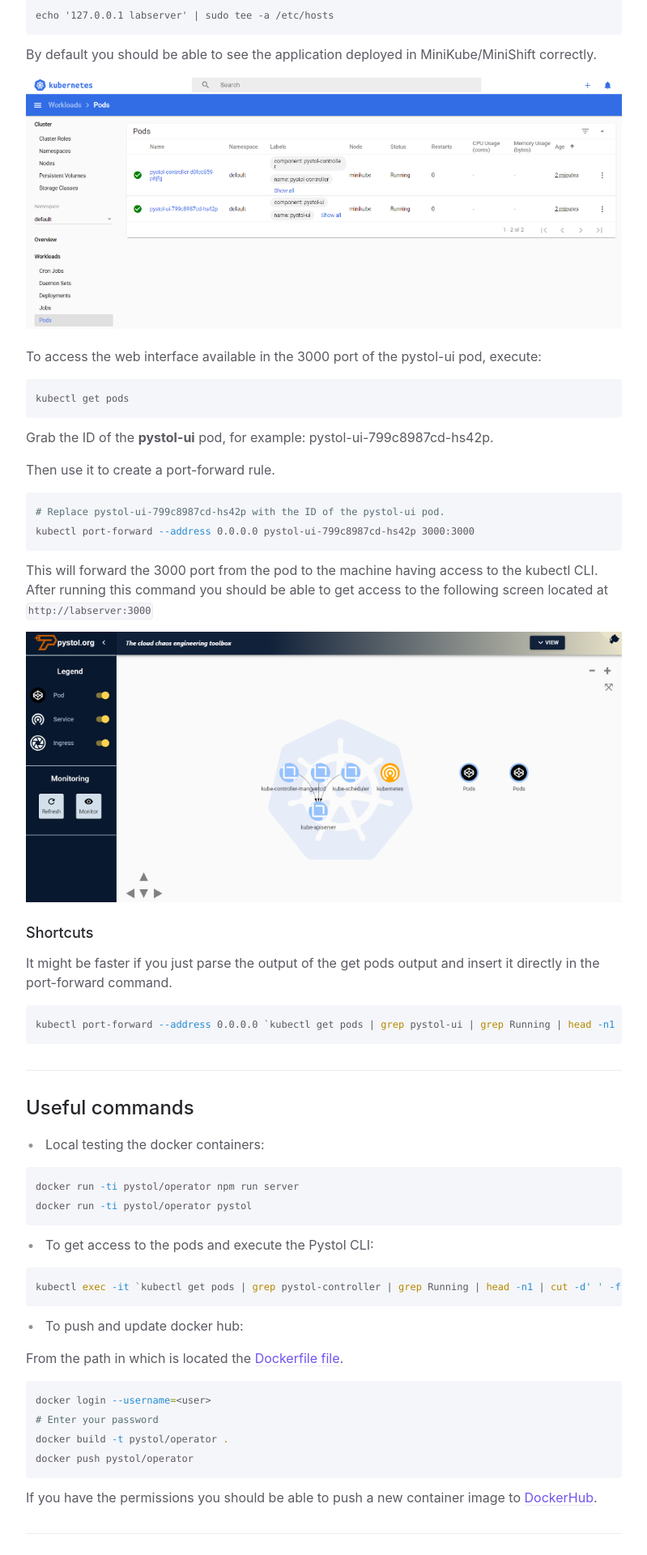
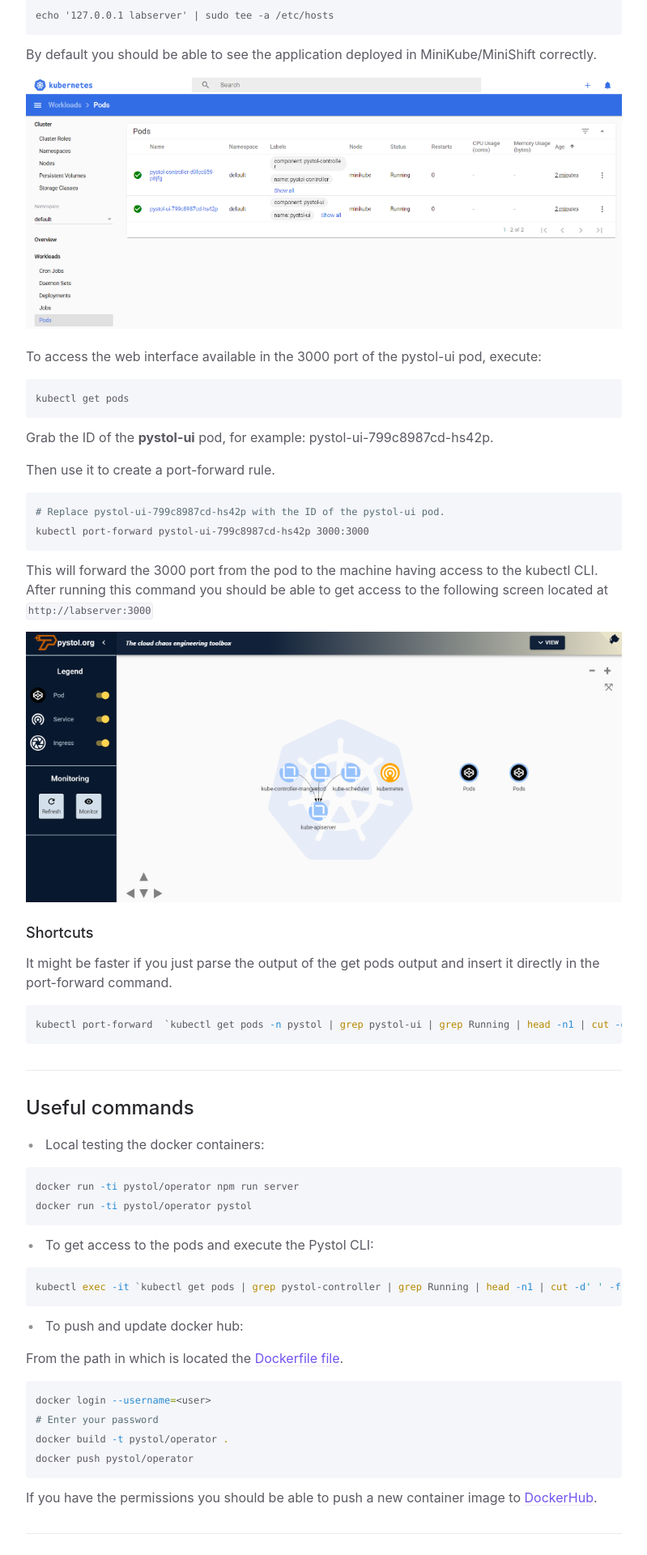
Before and after one commit to pystol/pystol-docs, a Jekyll site: the page built from docs/installing/pystol.md, in a window 1280 px wide. Shown: the part 1580-3500 px from the top of the page at 81% size, without its empty margins (372-1171 px from the left). Built offline with Jekyll 4.4.1, drawn with Linux system fonts in a browser that asks for light colours.

Commit message:
update commands run ui

````diff
--- a/docs/installing/pystol.md
+++ b/docs/installing/pystol.md
@@ -97,7 +97,7 @@ Then use it to create a port-forward rule.
 
 ```bash
 # Replace pystol-ui-799c8987cd-hs42p with the ID of the pystol-ui pod.
-kubectl port-forward --address 0.0.0.0 pystol-ui-799c8987cd-hs42p 3000:3000
+kubectl port-forward pystol-ui-799c8987cd-hs42p 3000:3000
 ```
 
 This will forward the 3000 port from the pod to the machine having access to the kubectl CLI. After running this
@@ -110,7 +110,7 @@ command you should be able to get access to the following screen located at `htt
 It might be faster if you just parse the output of the get pods output and insert it directly in the port-forward command.
 
 ```bash
-kubectl port-forward --address 0.0.0.0 `kubectl get pods | grep pystol-ui | grep Running | head -n1 | cut -d' ' -f1` 3000:3000
+kubectl port-forward  `kubectl get pods -n pystol | grep pystol-ui | grep Running | head -n1 | cut -d' ' -f1` -n pystol 3000:3000
 ```
 
 ---
````
